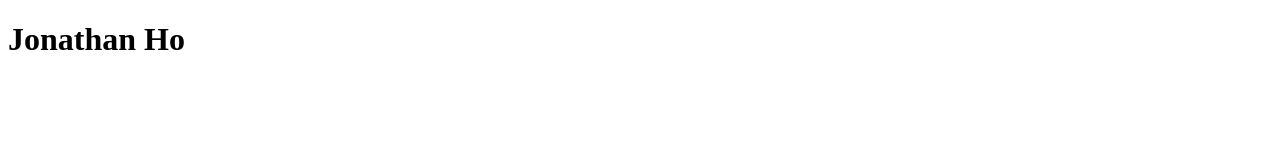
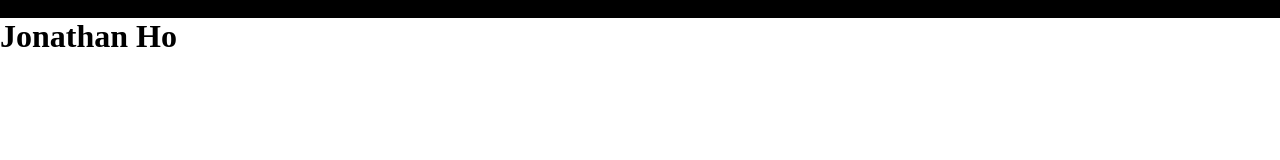
Before and after one commit to jho97/jho97.github.io, a plain HTML site: page index.html in a window 1280 px wide. Drawn offline with Linux system fonts and the light colour scheme.

Commit message:
is it working

```diff
--- a/index.html
+++ b/index.html
@@ -5,8 +5,14 @@
     <meta http-equiv="X-UA-Compatible" content="IE=edge">
     <meta name="viewport" content="width=device-width, initial-scale=1.0">
     <title>Website</title>
+    <link rel="stylesheet" href="./styles.css">
 </head>
 <body>
+    <nav>
+        <a>About</a>
+        <a>Projects</a>
+        <a>Contact</a>
+    </nav>
     <h1>Jonathan Ho</h1>
 </body>
 </html>
--- /dev/null
+++ b/styles.css
@@ -0,0 +1,8 @@
+* {
+    padding: 0;
+    margin: 0;
+}
+
+nav {
+    background-color: black;
+}
```
